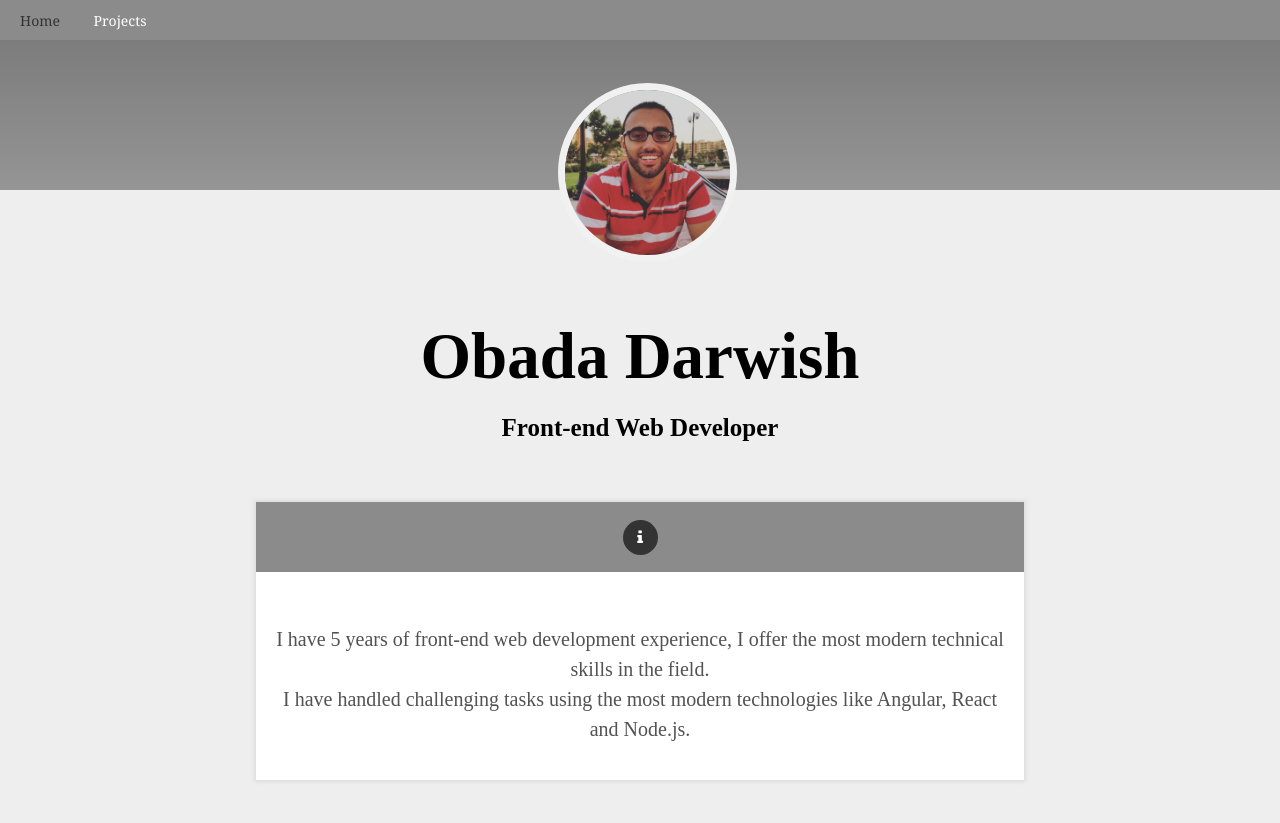
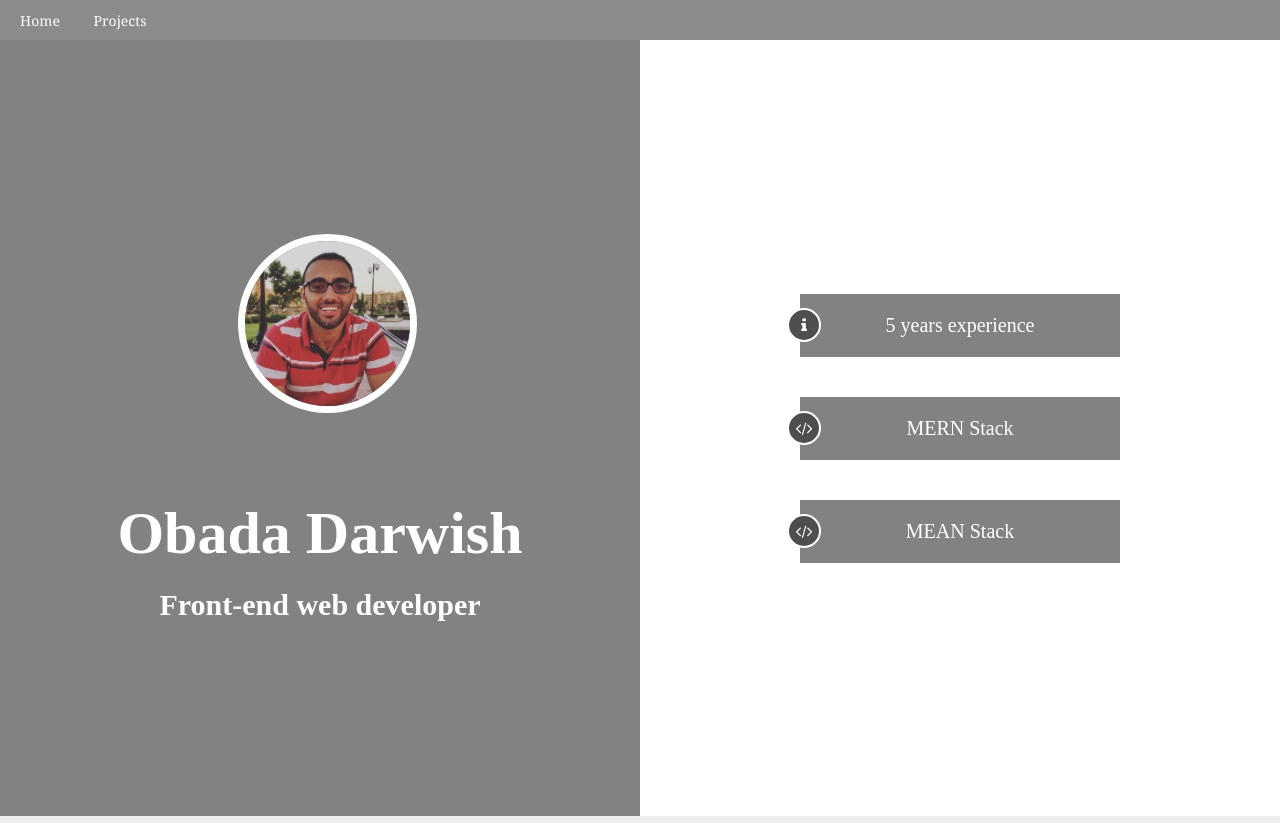
Before and after one commit to ObadaDarwish/ObadaDarwish.github.io, a website: page index.html in a window 1280 px wide. Shown: the top 823 px of the page. Drawn offline with nearby package versions, Linux system fonts and the light colour scheme.

Commit message:
header style changes

```diff
--- a/index.html
+++ b/index.html
@@ -19,39 +19,30 @@
         <a id="nav_project">Projects</a>
     </nav>
     <header class="header">
+        <section class="lefSection">
         <div class="avatar_wrapper">
             <img alt="profile image" src="assets/IMG_20160729_005412.jpg"/>
         </div>
-
-
-
-        <!--<div class="horizontal_tilted_line negative_skew black top"></div>-->
+            <h1>Obada Darwish</h1>
+            <h4>Front-end web developer</h4>
+        </section>
+        <section class="rightSection">
+            <section class="infoCard">
+                <i class="fa fa-info" aria-hidden="true"></i>
+                <p>5 years experience</p>
+            </section>
+            <section class="infoCard">
+                <i class="fa fa-code" aria-hidden="true"></i>
+                <p>MERN Stack</p>
+            </section>
+            <section class="infoCard">
+                <i class="fa fa-code" aria-hidden="true"></i>
+                <p>MEAN Stack</p>
+            </section>
+        </section>
     </header>
     <main>
-        <div class="details_container">
-            <div class="details_wrapper">
-                <div class="my_info">
-                    <div class="name_occupation_wrapper">
-                        <h1 id="name">Obada Darwish</h1>
-                        <h3 id="jobTitle">Front-end Web Developer</h3>
-                    </div>
-                </div>
-            </div>
-        </div>
-        <div class="cover_skills_container">
-            <div class="cover_letter">
-<!--                <h1>About me</h1>-->
-                <div class="top-cover">
-                    <div class="cover_icon"><i class="fa fa-info" aria-hidden="true"></i></div>
-                </div>
-                <p>I have <span id="yearCounter"></span> years of front-end web development experience, I offer the most modern technical skills
-                    in the field. <br>
-                    I have handled challenging tasks using the most modern technologies like Angular, React and Node.js.
-                </p>
 
-            </div>
-
-        </div>
         <div class="gauge_container">
             <div id="container-speed" class="chart-container"></div>
             <div class="skill_container">
--- a/script.js
+++ b/script.js
@@ -11,8 +11,7 @@ $(document).ready(function () {
     $('#nav_home').click(function () {
         $('html').animate({scrollTop: 0}, 1000);
     });
-    $('#aboutMe').slideDown(1500);
-    $('#aboutMe').css('display', 'flex');
+    $('.infoCard').fadeIn(500).css({"left":0});
 
     $('#nav_project').click(function () {
         $('html').animate({scrollTop: $('.projects_block').offset().top}, 1000);
@@ -208,15 +207,11 @@ function openProfile(url) {
 }
 
 $(document).scroll(function () {
-    if (($(this).scrollTop() + 350) >= $('#donuts').offset().top) {
-        $('#donuts').css('opacity', '1');
-    }
-    if (($(this).scrollTop() + 350) >= $('#manar').offset().top) {
-        $('#manar').css('opacity', '1');
-    }
-    if (($(this).scrollTop() + 350) >= $('#farm').offset().top) {
-        $('#farm').css('opacity', '1');
-    }
-
-    // $('.header_block').css({background: $(this).scrollTop() > $('.my_details').offset().top ? 'rgba(0, 0, 0,1)' : 'rgb(159, 159, 159)'});
+    const topIndex=$(this).scrollTop()
+    const projects=$('.project_info');
+    projects.each(function (index){
+        if (( topIndex+ 350) >= $('#'+this.id).offset().top) {
+            $('#'+this.id).css('opacity', '1');
+        }
+    })
 });
--- a/style.css
+++ b/style.css
@@ -67,132 +67,102 @@ body {
 /*------------------------------------------- info block ---------------------------------------*/
 .header {
     display: flex;
-    flex-flow: row;
-    justify-content: center;
-    align-items: center;
+    flex-flow: row wrap;
     width: 100%;
-    height: 150px;
-    /*background: #828282;*/
-    background: rgb(124, 124, 124);
-    background: linear-gradient(180deg, rgba(124, 124, 124, 1) 0%, rgba(149, 149, 149, 1) 100%);
+    height: 97vh;
+    background: #828282;
+    /*background: rgb(124, 124, 124);*/
+    /*background: linear-gradient(180deg, rgba(124, 124, 124, 1) 0%, rgba(149, 149, 149, 1) 100%);*/
     margin-bottom: 3rem;
+    overflow: hidden;
 }
 
+.header .lefSection {
+    flex-basis: 50%;
+    display: flex;
+    flex-flow: column;
+    align-items: center;
+    justify-content: center;
+}
 
-.avatar_wrapper {
-    position: relative;
-    top: 50px;
+.header .lefSection .avatar_wrapper {
     height: 165px;
     width: 165px;
+    margin-bottom: 100px;
 }
 
-.avatar_wrapper img {
+.header .lefSection .avatar_wrapper img {
     border-radius: 50%;
     /*box-shadow: 0 0 6px 1px #505050;*/
-    border: 7px solid #f1f1f1;
+    border: 7px solid #fff;
     height: inherit;
     width: inherit;
 }
 
-.details_container {
-    display: flex;
-    justify-content: center;
-    margin-top: 2rem;
-    min-height: 12rem;
+.header .lefSection h1 {
+    color: #ffffff;
+    font-size: 60px;
+    margin: 0;
 }
 
-.details_wrapper {
-    display: flex;
-    flex-flow: column;
-    justify-content: flex-end;
-    align-items: center;
-}
-
-.details_wrapper .my_info {
-    display: flex;
-    flex-flow: column;
-    justify-content: space-between;
-    width: 100%;
-}
-
-.details_wrapper .my_info h1, .details_wrapper .my_info h3, .details_wrapper .my_info p {
-    color: #000;
-    width: 100%;
-    text-align: center;
-    margin-top: 10px;
-    margin-bottom: 10px;
-}
-
-.details_wrapper .my_info .name_occupation_wrapper {
-    position: relative;
-    flex-basis: 40%;
-    display: flex;
-    flex-flow: column;
-    justify-content: center;
-    padding: 10px;
-}
-
-.details_wrapper .my_info .name_occupation_wrapper #name {
-    font-size: 65px;
-    display: none;
-    font-weight: bold;
+.header .lefSection h4 {
+    color: #ffffff;
+    font-size: 30px;
+    margin: 0;
     margin-top: 20px;
 }
 
-.details_wrapper .my_info .name_occupation_wrapper #jobTitle {
-    display: none;
-    font-size: 25px;
-}
-
-.cover_skills_container {
-    display: flex;
-    padding: 40px 20%
-}
-
-.cover_letter {
-    flex-basis: 100%;
+.header .rightSection {
+    flex-basis: 50%;
     display: flex;
     flex-flow: column;
     justify-content: center;
     align-items: center;
-    background: white;
-    box-shadow: 0 0 4px 2px #dedede;
+    background: #ffffff;
 }
 
-.cover_letter .top-cover {
+.header .rightSection .infoCard {
+    display: flex;
+    flex-flow: row;
+    justify-content: center;
+    align-items: center;
+    background: #828282;
+    width: 50%;
+    margin: 20px 0;
+    position: relative;
+    transition: left 0.6s ease-in-out;
+}
+
+.header .rightSection .infoCard:first-child {
+    left: 1000px;
+}
+
+.header .rightSection .infoCard:nth-child(2) {
+    left: 1500px;
+}
+
+.header .rightSection .infoCard:last-child {
+    left: 2000px;
+}
+
+.header .rightSection .infoCard p {
+    font-size: 20px;
+    color: #fff;
+}
+
+.header .rightSection .infoCard .fa {
+    background: #4e4e4e;
+    width: 30px;
+    height: 30px;
     display: flex;
     justify-content: center;
     align-items: center;
-    background: #8b8b8b;
-    height: 70px;
-    width: 100%;
-    position: relative;
-    margin-bottom: 1rem;
-}
-
-.cover_letter .top-cover .cover_icon {
-    background: #333333;
-    width: 35px;
-    height: 35px;
-    display: flex;
-    justify-content: center;
-    align-items: center;
-    border-radius: 75%;
-    /*position: absolute;*/
-    /*top: -1rem;*/
-}
-
-.cover_letter .top-cover .cover_icon .fa {
+    border-radius: 50px;
     color: #fff;
-}
-
-
-.cover_letter p {
-    font-size: 20px;
-    color: #525252;
-    line-height: 30px;
-    text-align: center;
-    padding: 1rem;
+    margin-left: 0;
+    position: absolute;
+    left: -13px;
+    border: 2px solid #ffffff;
 }
 
 .gauge_container {
@@ -416,21 +386,8 @@ body {
     flex-flow: column;
     width: 50%;
     margin: 20px;
-}
-
-#manar {
+    transition: opacity 2s ease;
     opacity: 0;
-    transition: opacity 2s ease;
-}
-
-#donuts {
-    opacity: 0;
-    transition: opacity 2s ease;
-}
-
-#farm {
-    opacity: 0;
-    transition: opacity 2s ease;
 }
 
 .project_info h1, .project_info p {
@@ -577,10 +534,25 @@ body {
 /*}*/
 @media screen and (max-width: 1024px) {
     .header {
-        height: unset;
-        padding-top: 80px;
+        padding-top: 40px;
     }
 
+    .header .lefSection .avatar_wrapper {
+        margin-bottom: 30px;
+    }
+
+    .header .lefSection h1 {
+        font-size: 40px;
+    }
+
+    .header .lefSection h4 {
+        font-size: 25px;
+        margin-top: 5px;
+        margin-bottom: 10px;
+    }
+    .header .rightSection .infoCard {
+        width: 80%;
+    }
     .avatar_container {
         width: 40%;
     }
@@ -599,7 +571,8 @@ body {
         display: flex;
         padding: 40px 3%
     }
-    .gauge_container{
+
+    .gauge_container {
         flex-direction: column;
         align-items: center;
     }
@@ -607,30 +580,21 @@ body {
 
 @media screen and (max-width: 768px) {
 
-
     .header {
         height: auto;
-        flex-direction: column;
-        padding-top: 40px;
+        padding-top: 50px;
     }
 
-    /*.avatar_container {*/
-    /*    display: flex;*/
-    /*    flex-flow: row wrap;*/
-    /*    width: 90%;*/
-    /*    height: auto;*/
-    /*    align-items: center;*/
-    /*    margin-top: 0;*/
-    /*}*/
-    /*.avatar_wrapper {*/
-    /*    flex-basis: 100%;*/
-    /*    padding: 20px;*/
-    /*    position: relative;*/
-    /*    display: flex;*/
-    /*    justify-content: center;*/
-    /*    top: 0;*/
-    /*    margin-left: 0;*/
-    /*}*/
+    .header .lefSection {
+        flex-basis: 100%;
+        padding: 20px 0;
+    }
+
+    .header .rightSection {
+        flex-basis: 100%;
+        padding: 20px 0;
+    }
+
     .skill_container {
         flex-basis: 100%;
     }
@@ -690,17 +654,6 @@ body {
         width: 80%;
     }
 
-    #manar {
-        opacity: 1;
-    }
-
-    #donuts {
-        opacity: 1;
-    }
-
-    #farm {
-        opacity: 1;
-    }
 
     .footer_block {
         flex-direction: column;
@@ -708,7 +661,8 @@ body {
         padding-bottom: 1rem;
         padding-top: 1rem;
     }
-    .fa-chevron-circle-up{
+
+    .fa-chevron-circle-up {
         margin: 0;
     }
 
```
